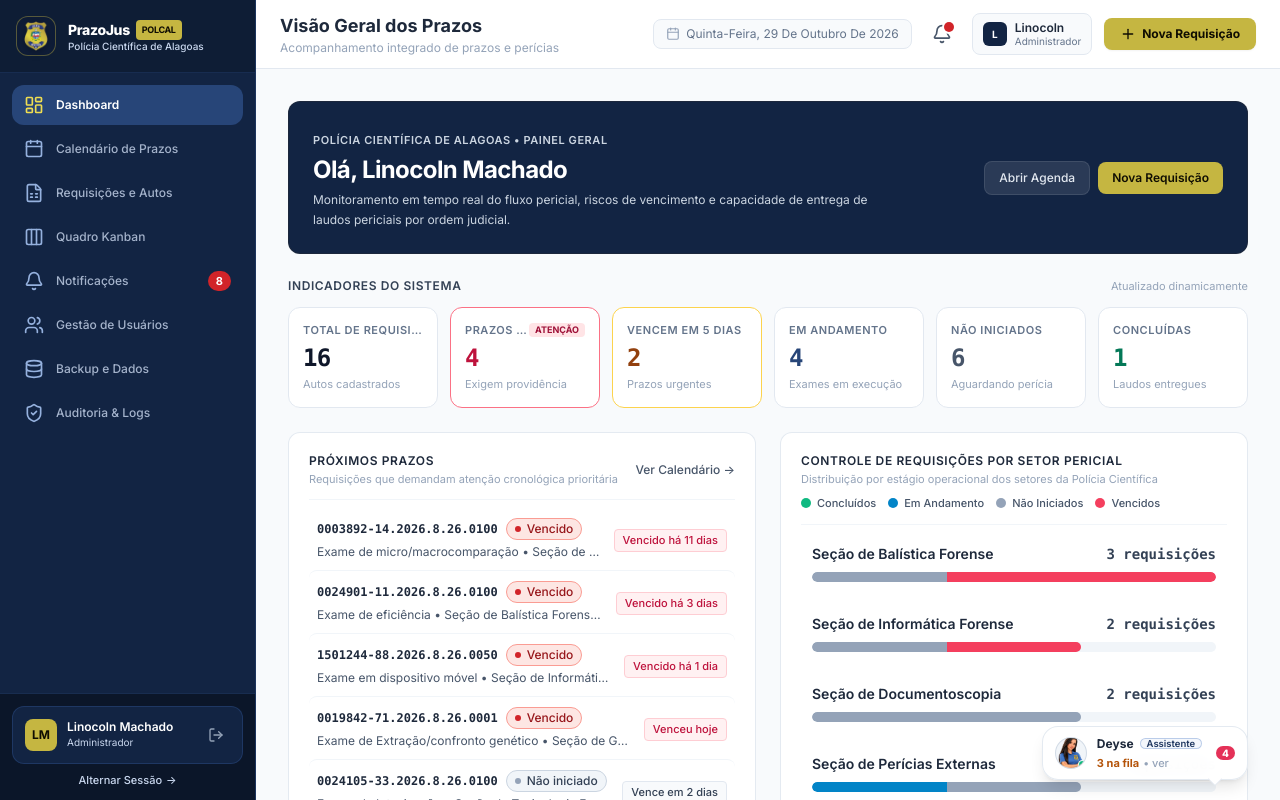
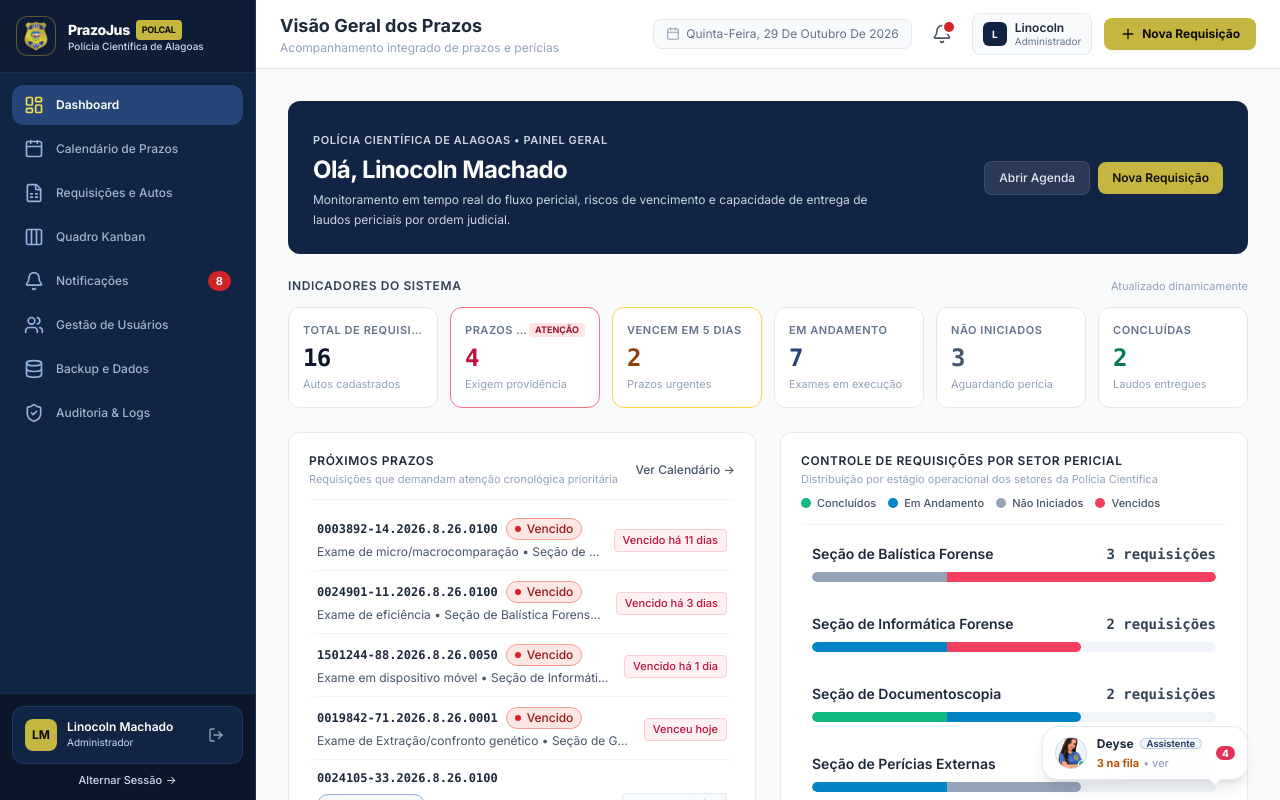
Before and after one commit to ojaolucas/prazojus, a React (Vite) app: page / in a window 1280 px wide. Shown: the top 800 px of the page. Built offline with nearby package versions, Linux system fonts and the light colour scheme.

Commit message:
fix(fluxo): remover status intermediario 'Recebido' e botao 'Iniciar Atendimento' - demanda atribuida entra diretamente em execucao

```diff
--- a/src/components/requests/RequestDetailModal.tsx
+++ b/src/components/requests/RequestDetailModal.tsx
@@ -290,15 +290,17 @@ export const RequestDetailModal: React.FC<RequestDetailModalProps> = ({
                   className={`inline-flex items-center gap-1.5 px-2.5 py-1 rounded-full text-xs font-bold border ${
                     request.statusOperacional === 'Aguardando recebimento'
                       ? 'bg-amber-100 text-amber-900 border-amber-300 animate-pulse'
-                      : request.statusOperacional === 'Recebido'
-                      ? 'bg-blue-100 text-blue-900 border-blue-300'
-                      : request.statusOperacional === 'Em andamento'
-                      ? 'bg-indigo-100 text-indigo-900 border-indigo-300'
-                      : 'bg-emerald-100 text-emerald-900 border-emerald-300'
+                      : request.statusOperacional === 'Concluído' || request.status === 'Concluído'
+                      ? 'bg-emerald-100 text-emerald-900 border-emerald-300'
+                      : 'bg-blue-100 text-blue-900 border-blue-300'
                   }`}
                 >
                   <span className="w-1.5 h-1.5 rounded-full bg-current" />
-                  {request.statusOperacional || 'Aguardando recebimento'}
+                  {request.statusOperacional === 'Aguardando recebimento'
+                    ? 'Aguardando recebimento'
+                    : request.statusOperacional === 'Concluído' || request.status === 'Concluído'
+                    ? 'Concluído'
+                    : 'Em andamento'}
                 </span>
 
                 <span
@@ -335,19 +337,6 @@ export const RequestDetailModal: React.FC<RequestDetailModalProps> = ({
                   </button>
                 )}
 
-                {request.statusOperacional === 'Recebido' &&
-                  hasSectorAccess &&
-                  (currentUser.role === 'Administrador' ||
-                    currentUser.id === request.responsavelOperacionalId) && (
-                    <button
-                      type="button"
-                      onClick={() => startRequestWork(request.id)}
-                      className="px-3.5 py-1.5 text-xs font-bold text-white bg-indigo-700 hover:bg-indigo-800 rounded-lg shadow-sm transition-all flex items-center gap-1.5"
-                    >
-                      <PlayCircle className="w-3.5 h-3.5" />
-                      Iniciar Atendimento
-                    </button>
-                  )}
 
                 {canEditThis && (
                   <button
--- a/src/components/requests/StatusBadge.tsx
+++ b/src/components/requests/StatusBadge.tsx
@@ -88,7 +88,7 @@ export const StatusBadge: React.FC<StatusBadgeProps> = ({
   }
 
   // Normalização para "Em Execução"
-  if (status === 'Iniciado' || status === 'Em andamento') {
+  if (status === 'Iniciado' || status === 'Em andamento' || statusOperacional === 'Em andamento' || statusOperacional === 'Recebido') {
     return (
       <span
         className={`inline-flex items-center gap-1.5 font-semibold rounded-full border bg-blue-50 text-blue-800 border-blue-200 ${sizeClasses}`}
--- a/src/context/RequestContext.tsx
+++ b/src/context/RequestContext.tsx
@@ -99,7 +99,9 @@ export const RequestProvider: React.FC<{ children: React.ReactNode }> = ({ child
 
   const [allRequests, setAllRequests] = useState<JudicialRequest[]>(() => {
     StorageService.initialize();
-    return StorageService.getRequests();
+    const reqs = StorageService.getRequests();
+    StorageService.saveRequests(reqs);
+    return reqs;
   });
 
   // Requisições acessíveis ao usuário atual (conforme seus setores atribuídos ou acesso total de Administrador)
@@ -847,8 +849,10 @@ export const RequestProvider: React.FC<{ children: React.ReactNode }> = ({ child
       ...target,
       responsavelOperacionalId: newUserId,
       responsavelOperacionalNome: newUserName,
-      statusOperacional: 'Recebido',
+      statusOperacional: 'Em andamento',
+      status: 'Iniciado',
       dataRecebimentoOperacional: nowIso,
+      dataIniciadoOperacional: target.dataIniciadoOperacional || nowIso,
       historicoAtribuicoes: [...(target.historicoAtribuicoes || []), historyEntry],
       atualizadoEm: nowIso,
     };
--- a/src/data/mockRequests.ts
+++ b/src/data/mockRequests.ts
@@ -178,8 +178,8 @@ export const MOCK_REQUESTS: JudicialRequest[] = [
     rep: '01.15644/2026',
     origem: '12ª Promotoria de Justiça da Capital — Maceió (Vara Criminal)',
     referencias: 'IP nº 12/2026',
-    status: 'Não iniciado',
-    statusOperacional: 'Recebido',
+    status: 'Iniciado',
+    statusOperacional: 'Em andamento',
     cadastroCompleto: true,
     responsavelOperacionalId: 'user-elenice-4',
     responsavelOperacionalNome: 'Elenice',
@@ -209,8 +209,8 @@ export const MOCK_REQUESTS: JudicialRequest[] = [
     rep: '01.16689/2026',
     origem: '3ª Vara Criminal/Residual — Maceió',
     referencias: 'IP nº 112/2026',
-    status: 'Não iniciado',
-    statusOperacional: 'Recebido',
+    status: 'Iniciado',
+    statusOperacional: 'Em andamento',
     cadastroCompleto: true,
     responsavelOperacionalId: 'user-deyse-5',
     responsavelOperacionalNome: 'Deyse',
@@ -427,8 +427,8 @@ export const MOCK_REQUESTS: JudicialRequest[] = [
     rep: '01.24900/2026',
     origem: '17ª Vara Criminal — Maceió',
     referencias: 'IP nº 1045/2026',
-    status: 'Não iniciado',
-    statusOperacional: 'Recebido',
+    status: 'Iniciado',
+    statusOperacional: 'Em andamento',
     cadastroCompleto: true,
     responsavelOperacionalId: 'user-tiago-3',
     responsavelOperacionalNome: 'Tiago',
--- a/src/services/storageService.ts
+++ b/src/services/storageService.ts
@@ -142,16 +142,26 @@ export const StorageService = {
           req.setorSolicitante;
 
         // Normalização de Status Operacional e Completude Cadastral
+        // Normalização de Status Operacional e Geral:
+        // Se a demanda já está atribuída a um perito (possui responsavelOperacionalId) e não está concluída/cancelada,
+        // ela já está EM EXECUÇÃO / INICIADA! Não pode ficar como "Não iniciado" nem "Recebido".
         let statusOp = req.statusOperacional;
-        if (!statusOp) {
-          if (req.status === 'Concluído') {
-            statusOp = 'Concluído';
-          } else if (req.status === 'Iniciado' || req.status === 'Em andamento') {
-            statusOp = 'Em andamento';
-          } else if (req.responsavelOperacionalId || (req.tipoExame && req.tipoExame !== 'A definir pelo setor')) {
-            statusOp = 'Recebido';
-          } else {
-            statusOp = 'Aguardando recebimento';
+        let statusGeral = req.status;
+
+        if (statusGeral === 'Concluído' || statusOp === 'Concluído') {
+          statusOp = 'Concluído';
+          statusGeral = 'Concluído';
+        } else if (statusGeral === 'Cancelado') {
+          // Mantém cancelado
+        } else if (req.responsavelOperacionalId) {
+          statusOp = 'Em andamento';
+          if (statusGeral === 'Não iniciado' || statusGeral === 'Pendente') {
+            statusGeral = 'Iniciado';
+          }
+        } else {
+          statusOp = 'Aguardando recebimento';
+          if (statusGeral === 'Em andamento' || statusGeral === 'Iniciado') {
+            statusGeral = 'Não iniciado';
           }
         }
 
@@ -170,6 +180,7 @@ export const StorageService = {
           anexos,
           anexoComprovacao,
           anexosComprovacao,
+          status: statusGeral,
           statusOperacional: statusOp,
           cadastroCompleto: isCompleto,
         };
```
